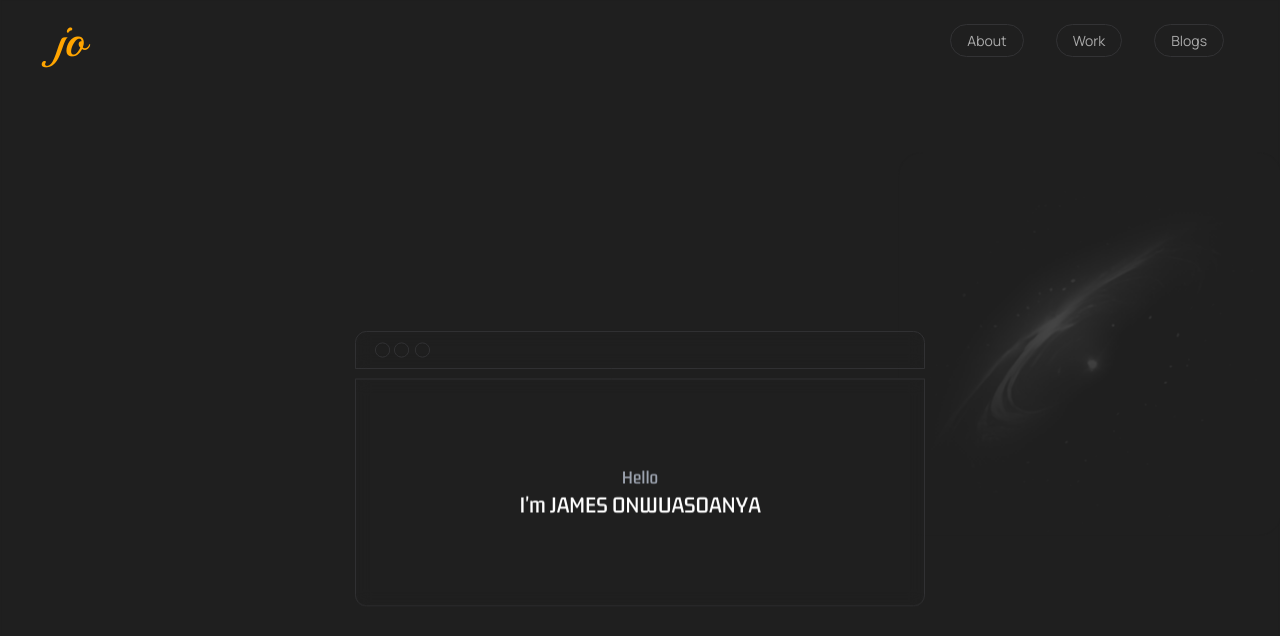
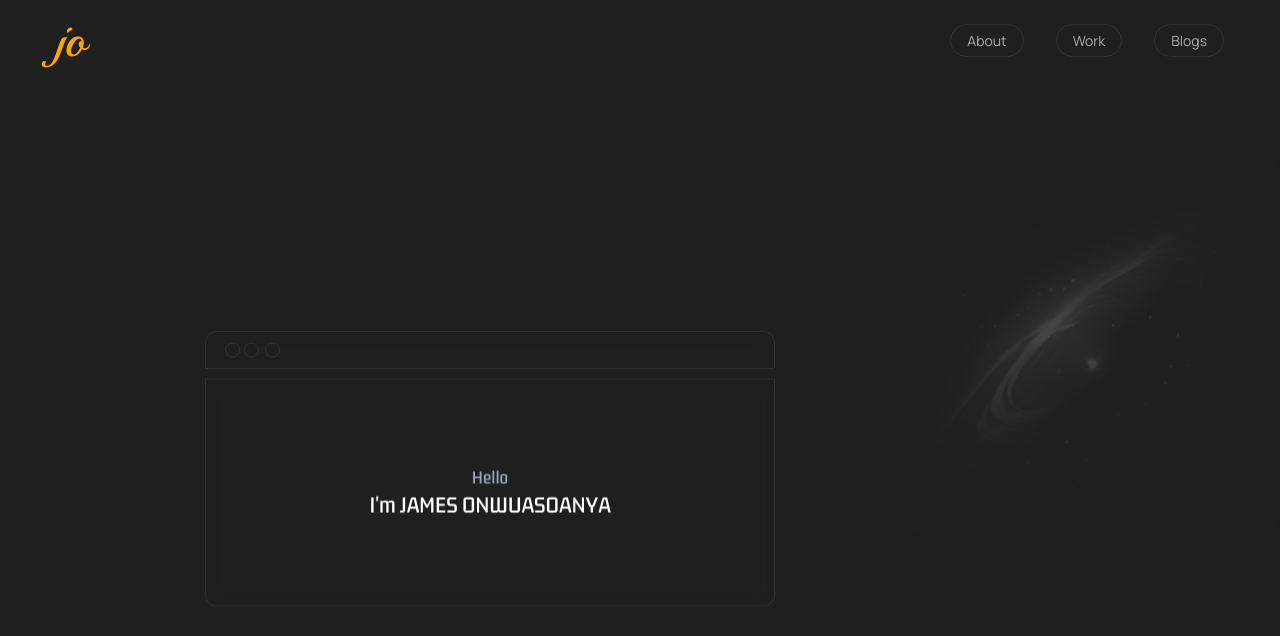
Before and after one commit to james-e-o/Profile, a Next.js app: page / in a window 1280 px wide. Shown: the top 636 px of the page. Built offline with nearby package versions, Linux system fonts and the light colour scheme.

Commit message:
profile7/22 master(1)

```diff
--- a/app/globals.css
+++ b/app/globals.css
@@ -218,7 +218,7 @@
     height: 29px;
     width: 30px;
     background-color:rgb(54, 54, 70);
-    background-color:#1f1f1fae;
+    background-color:#1f1f1fc1;
     display: inline-block;
 
 }
--- a/app/page.jsx
+++ b/app/page.jsx
@@ -15,6 +15,9 @@ export default function Home() {
             <div id="debris-parallax" className="absolute">
 
             </div>
+            <div id="asteroid-parallax" className="absolute">
+
+            </div>
 
             <header className="flex items-center justify-between px-14 pt-4 text-white">
                 <div id="logo" className="text-[orange] font-PlayBall text-5xl">jo</div>
@@ -26,7 +29,7 @@ export default function Home() {
                     </ul>
                 </nav>
             </header>
-            <div id='intro' className="flex justify-center h-screen items-center">
+            <div id='console' className="flex justify-center h-screen items-center">
                 <div id="intro-wrap" className="preserve3D transform500 relative h-[300px] w-[600px] bg-transparent z-[1] before:w-[100%] flex flex-col justify-between">
                     <div id="art-head" className="h-10 w-full backdrop-blur rounded-tr-xl rounded-tl-xl flex items-center border-[#333335] border">
                         <figure className="border absolute left-10 border-[#333335] rounded-[50%] h-4 w-4 before:border before:absolute before:border-[#333335] before:rounded-[100%] before:h-4 before:w-4 before:-left-[150%]  before:top-[-1px] after:border after:absolute after:border-[#333335] after:rounded-[100%] after:h-4 after:w-4 after:left-[150%] after:top-[-1px]"></figure>
@@ -40,6 +43,9 @@ export default function Home() {
 
 
                 </div>
+                <canvas id="intro">
+
+                </canvas>
             </div>
             <CLock/>
             <div id='intro' className="flex justify-center h-screen items-center">
```
